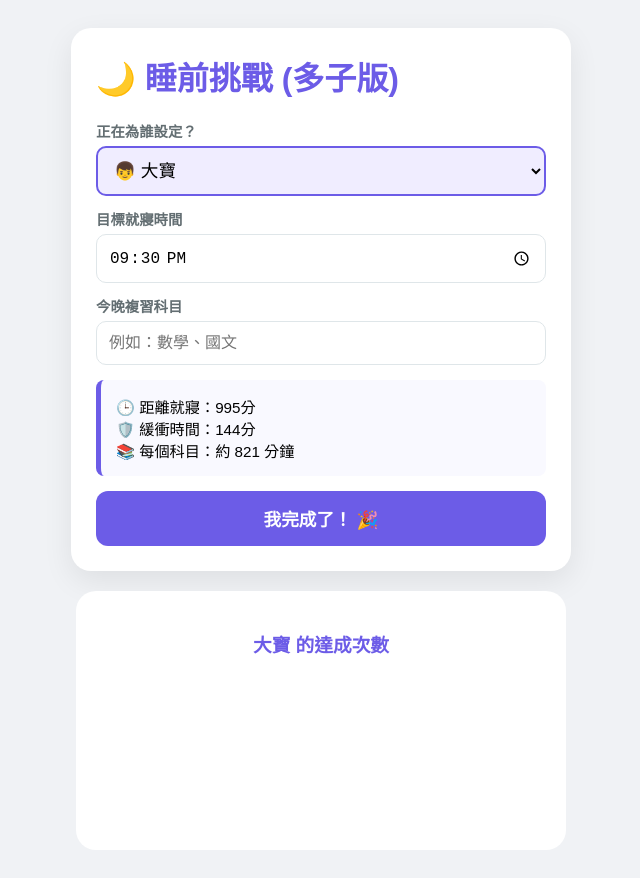
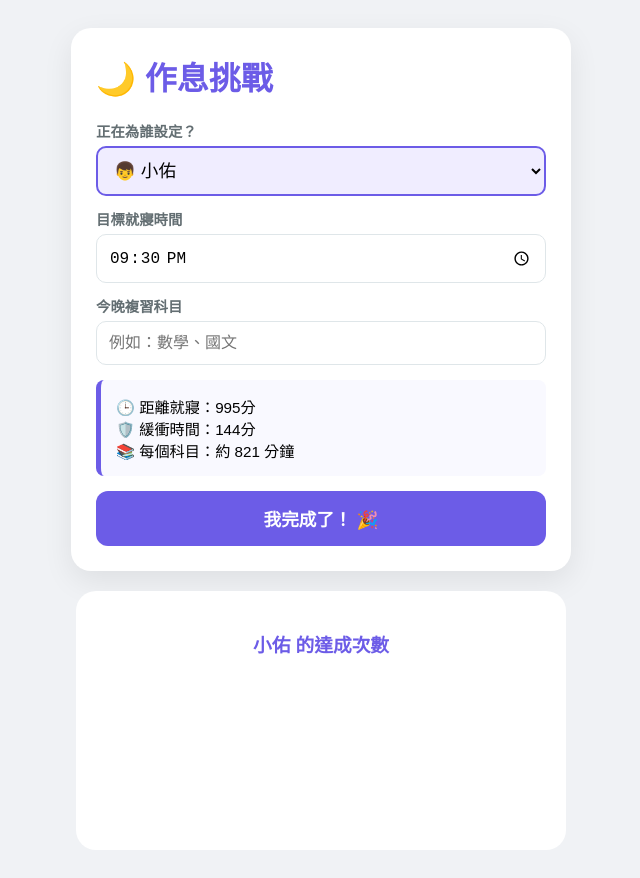
Before and after one commit to ellysatw-hash/kid-sleep-tracker, a plain HTML site: page index.html in a window 1280 px wide. Shown: the whole page, without its empty margins (319-959 px from the left). Drawn offline with nearby package versions, Linux system fonts and the light colour scheme; no server answers.

Commit message:
第九版

```diff
--- a/index.html
+++ b/index.html
@@ -24,13 +24,13 @@
 <body>
 
 <div class="container">
-    <h1 style="color: var(--primary); margin-top:0;">🌙 睡前挑戰 (多子版)</h1>
+    <h1 style="color: var(--primary); margin-top:0;">🌙 作息挑戰 </h1>
 
     <div class="input-group">
         <label>正在為誰設定？</label>
         <select id="childName" onchange="runUpdateChart()">
-            <option value="大寶">👦 大寶</option>
-            <option value="二寶">👧 二寶</option>
+            <option value="小佑">👦 小佑</option>
+            <option value="媽媽">👧 媽媽</option>
         </select>
     </div>
 
```
